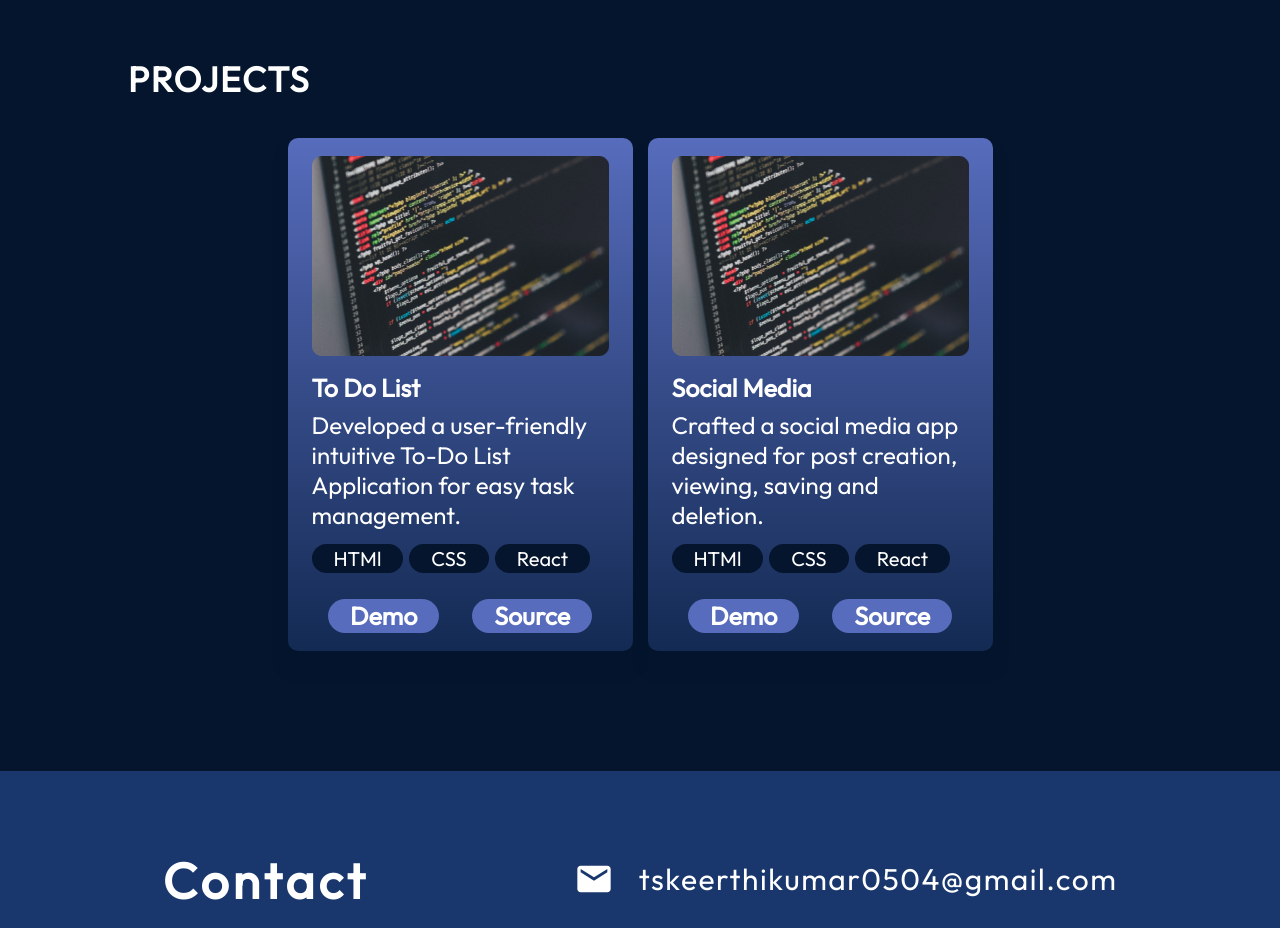
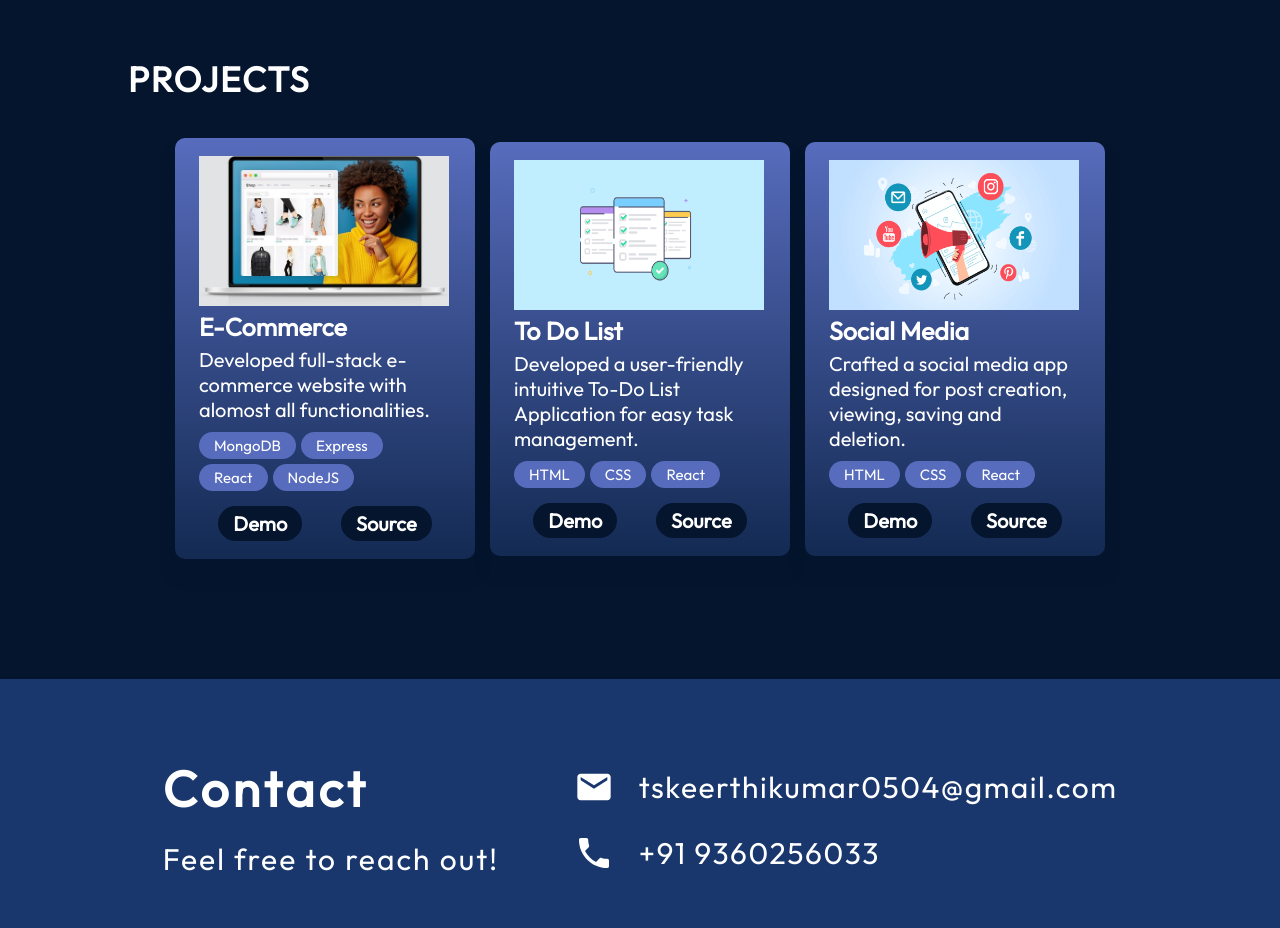
Before and after one commit to KEERTHIKUMAR0504/Portfolio, a React (Vite) app: page / in a window 1280 px wide. Shown: the part 1860-2788 px from the top of the page. Built offline with nearby package versions, Linux system fonts and the light colour scheme.

Commit message:
fix: added recent projects

```diff
--- a/src/components/Projects/ProjectCard.module.css
+++ b/src/components/Projects/ProjectCard.module.css
@@ -7,12 +7,14 @@
   background: linear-gradient(180deg, #576cbc 0%, #132a53 100%);
   box-shadow: 0 16px 14px 0 #04152d;
   padding: 18px 24px;
-  max-width: 345px;
+  max-width: 300px;
   height: fit-content;
 }
 
 .image {
-  margin-bottom: 16px;
+  width: 250px;
+  height: 150px;
+  margin-bottom: 5px;
 }
 
 .title {
@@ -21,32 +23,32 @@
 }
 
 .description {
-  margin-top: 6px;
-  font-size: 24px;
+  margin-top: 4px;
+  font-size: 20px;
   font-weight: 400;
 }
 
 .skills {
   width: 100%;
-  margin-top: 14px;
+  margin-top: 10px;
   display: flex;
   flex-direction: row;
   flex-wrap: wrap;
-  gap: 6px;
+  gap: 5px;
   list-style: none;
 }
 
 .skill {
-  font-size: 20px;
+  font-size: 15px;
   font-weight: 400;
   border-radius: 100px;
-  background: var(--color-dark);
-  padding: 2px 22px;
+  background: var(--color-primary);
+  padding: 4px 15px;
 }
 
 .links {
   width: 100%;
-  margin-top: 26px;
+  margin-top: 15px;
   display: flex;
   justify-content: space-around;
 }
@@ -54,9 +56,9 @@
 .link {
   text-decoration: none;
   color: var(--color-text);
-  font-size: 25px;
+  font-size: 20px;
   font-weight: 600;
   border-radius: 20px;
-  background: var(--color-primary);
-  padding: 1px 22px;
+  background: var(--color-dark);
+  padding: 5px 15px;
 }
--- a/src/data/projects.json
+++ b/src/data/projects.json
@@ -1,17 +1,25 @@
 [
     {
+      "title": "E-Commerce",
+      "imageSrc": "projects/ecommerceImg.jpg",
+      "description": "Developed full-stack e-commerce website with alomost all functionalities.",
+      "skills": ["MongoDB", "Express", "React", "NodeJS"],
+      "demo": "http://13.60.25.29/",
+      "source": "https://github.com/KeerthikumarTS/Snapkart"
+    },
+    {
       "title": "To Do List",
-      "imageSrc": "projects/project.png",
+      "imageSrc": "projects/todoList.png",
       "description": "Developed a user-friendly intuitive To-Do List Application for easy task management.",
-      "skills": ["HTMl", "CSS", "React"],
+      "skills": ["HTML", "CSS", "React"],
       "demo": "https://master--soft-sherbet-49067d.netlify.app",
       "source": "https://github.com/KEERTHIKUMAR0504/To-Do-List-App"
     },
     {
       "title": "Social Media",
-      "imageSrc": "projects/project.png",
+      "imageSrc": "projects/socialMedia.jpg",
       "description": "Crafted a social media app designed for post creation, viewing, saving and deletion.",
-      "skills": ["HTMl", "CSS", "React"],
+      "skills": ["HTML", "CSS", "React"],
       "demo": "https://jovial-jelly-4763f9.netlify.app",
       "source": "https://github.com/KEERTHIKUMAR0504/social-media-post-app"
     }
```
